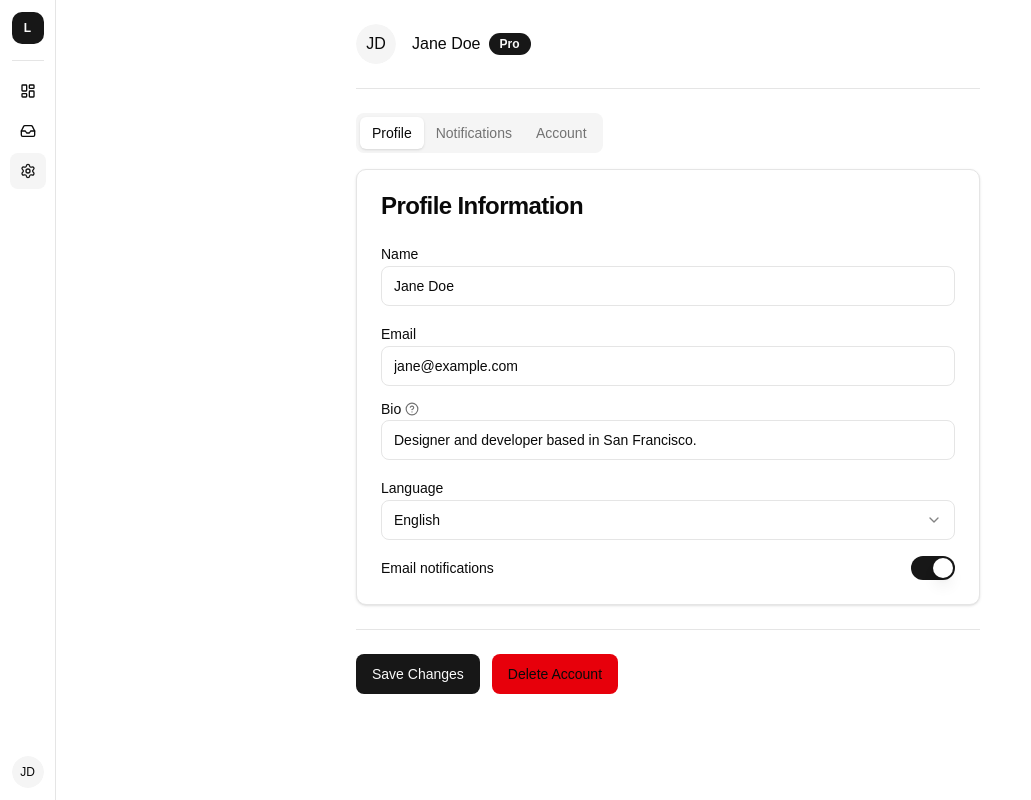
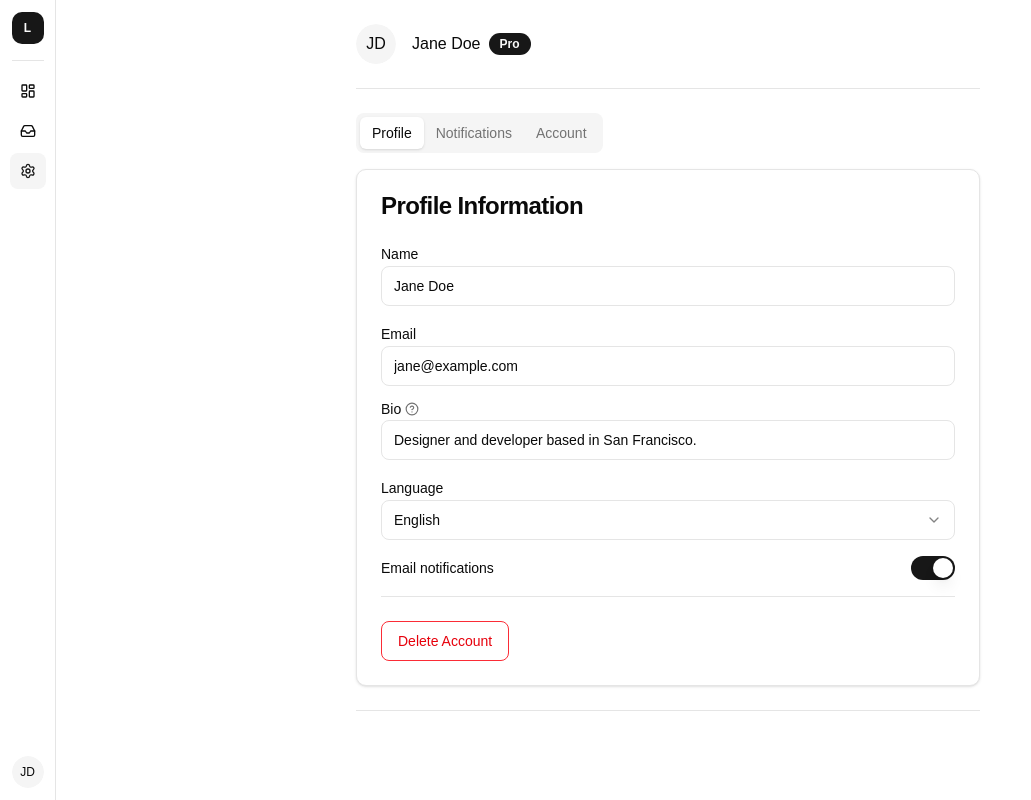
Before and after one commit to acyhuang/lavalab-design-playground, a React (Vite) app: page / in a window 1280 px wide. Shown: the whole page, without its empty margins (0-1031 px from the left). Built offline with nearby package versions, Linux system fonts and the light colour scheme.

Commit message:
Button color and save + cancel buttons

```diff
--- a/src/components/SettingsPage.tsx
+++ b/src/components/SettingsPage.tsx
@@ -141,6 +141,33 @@ export function SettingsPage() {
                   onCheckedChange={(v) => { setEmailNotifications(v); handleChange() }}
                 />
               </div>
+
+              <Separator />
+
+              <div className="pt-2">
+                <AlertDialog>
+                  <AlertDialogTrigger asChild>
+                    <Button
+                      variant="outline"
+                      className="w-full sm:w-auto bg-white border-red-500 text-red-600 hover:bg-red-50 hover:text-red-700 hover:border-red-600"
+                    >
+                      Delete Account
+                    </Button>
+                  </AlertDialogTrigger>
+                  <AlertDialogContent>
+                    <AlertDialogHeader>
+                      <AlertDialogTitle>Delete Account</AlertDialogTitle>
+                      <AlertDialogDescription>
+                        Are you sure you want to delete your account? This action cannot be undone and all your data will be permanently removed.
+                      </AlertDialogDescription>
+                    </AlertDialogHeader>
+                    <AlertDialogFooter>
+                      <AlertDialogCancel>Cancel</AlertDialogCancel>
+                      <AlertDialogAction>Confirm Delete</AlertDialogAction>
+                    </AlertDialogFooter>
+                  </AlertDialogContent>
+                </AlertDialog>
+              </div>
             </CardContent>
           </Card>
         </TabsContent>
@@ -212,25 +239,22 @@ export function SettingsPage() {
 
       {/* Footer Actions */}
       <div className="flex items-center gap-3">
-        <Button onClick={() => setIsDirty(false)}>Save Changes</Button>
-
-        <AlertDialog>
-          <AlertDialogTrigger asChild>
-            <Button variant="destructive">Delete Account</Button>
-          </AlertDialogTrigger>
-          <AlertDialogContent>
-            <AlertDialogHeader>
-              <AlertDialogTitle>Delete Account</AlertDialogTitle>
-              <AlertDialogDescription>
-                Are you sure you want to delete your account? This action cannot be undone and all your data will be permanently removed.
-              </AlertDialogDescription>
-            </AlertDialogHeader>
-            <AlertDialogFooter>
-              <AlertDialogCancel>Cancel</AlertDialogCancel>
-              <AlertDialogAction>Confirm Delete</AlertDialogAction>
-            </AlertDialogFooter>
-          </AlertDialogContent>
-        </AlertDialog>
+        {isDirty && (
+          <>
+            <Button onClick={() => setIsDirty(false)}>
+              Save Changes
+            </Button>
+            <Button
+              variant="outline"
+              onClick={() => {
+                setIsDirty(false)
+                setAlertDismissed(true)
+              }}
+            >
+              Cancel
+            </Button>
+          </>
+        )}
       </div>
     </div>
   )
```
